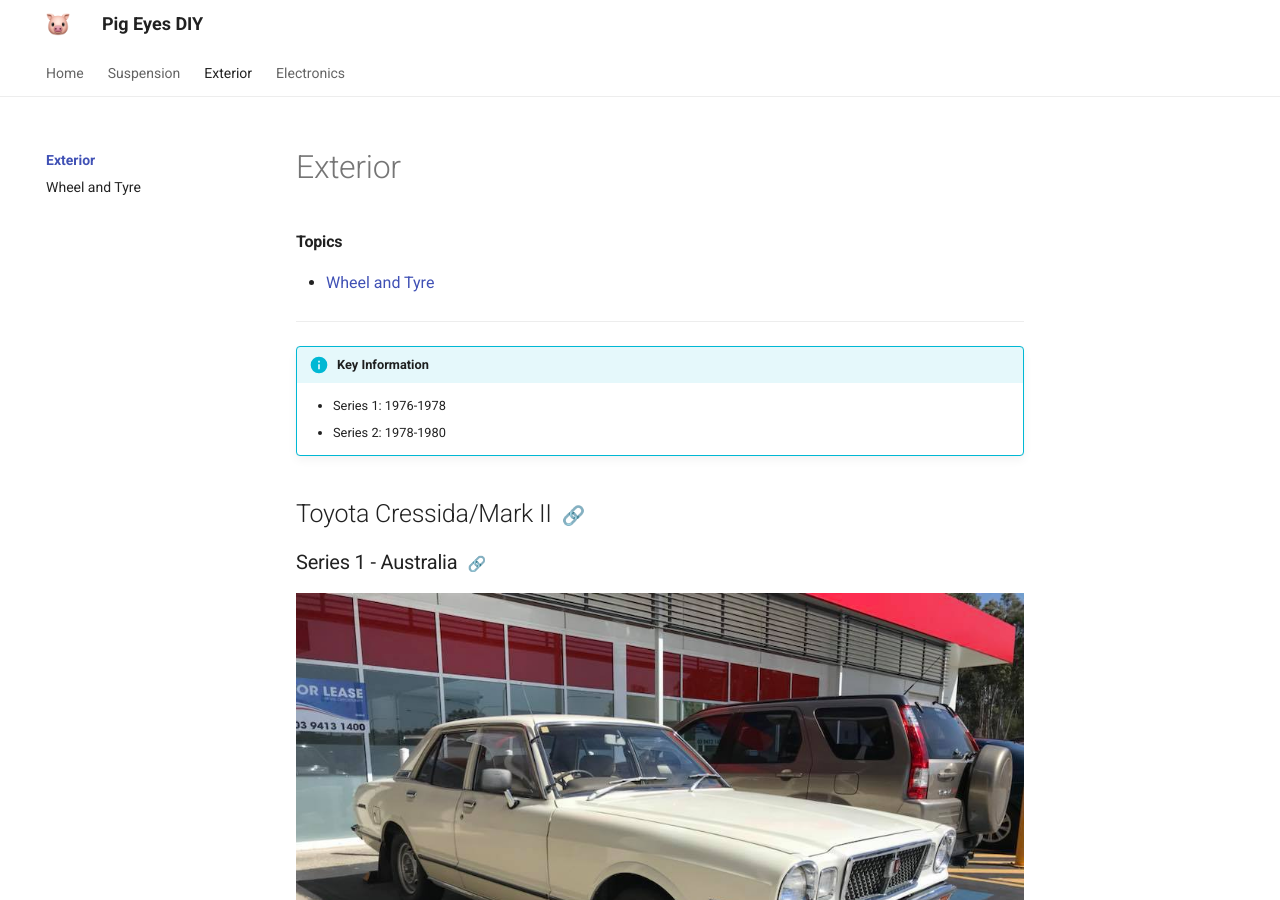
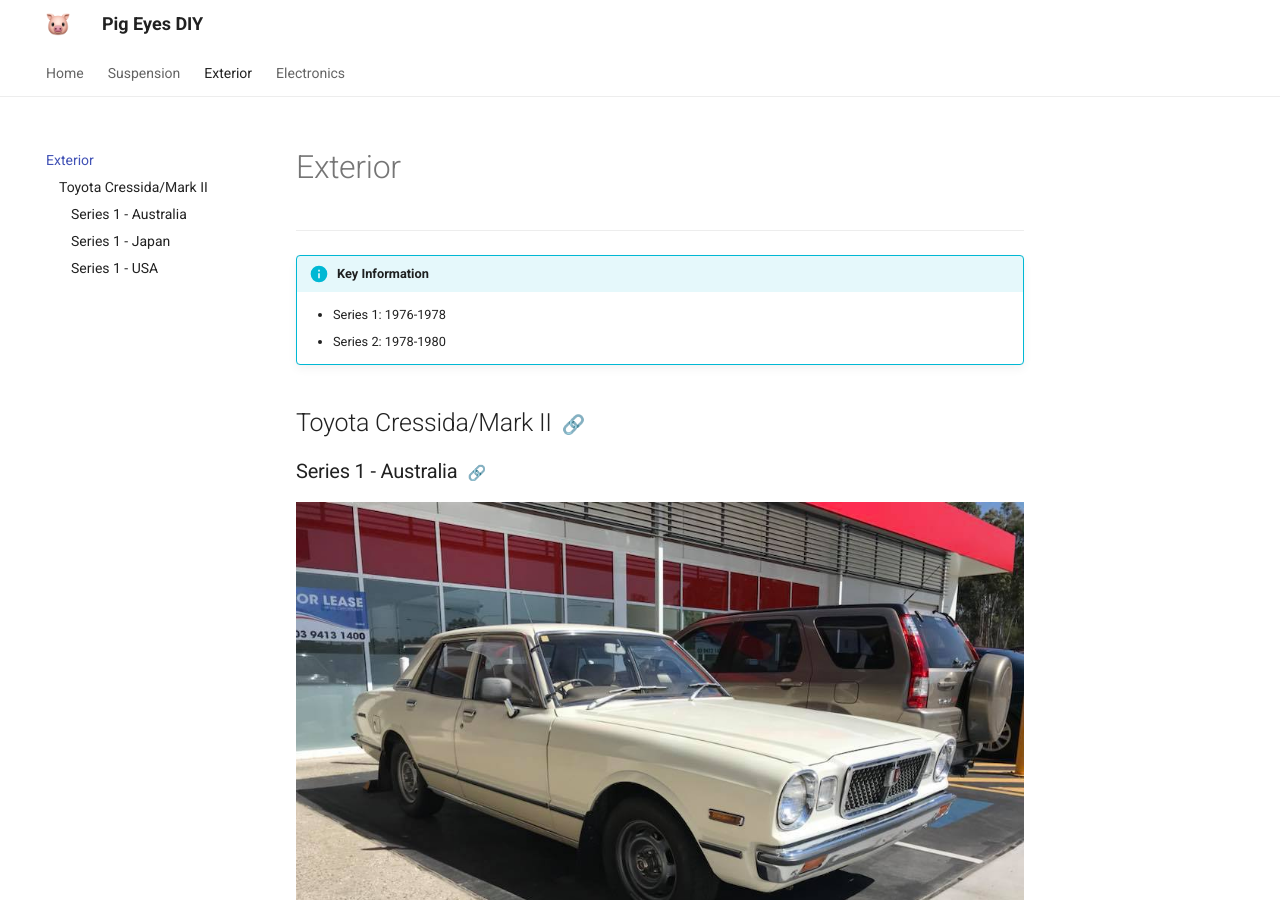
Before and after one commit to ocampco/pig-eyes-diy, an MkDocs documentation site: the page built from docs/exterior/index.md, in a window 1280 px wide and 900 px high. Built offline with MkDocs 1.6.1 and Material for MkDocs 9.7.7, drawn with Linux system fonts in a browser that asks for light colours.

Commit message:
Remove wheel and tyre

```diff
--- a/docs/exterior/index.md
+++ b/docs/exterior/index.md
@@ -1,8 +1,4 @@
 # Exterior
-
-#### Topics
-
-- [Wheel and Tyre](./wheel-and-tyre.md)
 
 #### Table of Contents
 
--- a/mkdocs.yml
+++ b/mkdocs.yml
@@ -41,7 +41,6 @@
     - 'Rear Springs': ./suspension/rear-springs.md
   - Exterior:
     - ./exterior/index.md
-    - 'Wheel and Tyre': ./exterior/wheel-and-tyre.md
   - Electronics:
     - ./electronics/index.md
     - 'Dashboard': ./electronics/dashboard.md
```
Also changed, not shown: docs/exterior/wheel-and-tyre.md (deleted, +0 -1 lines).
